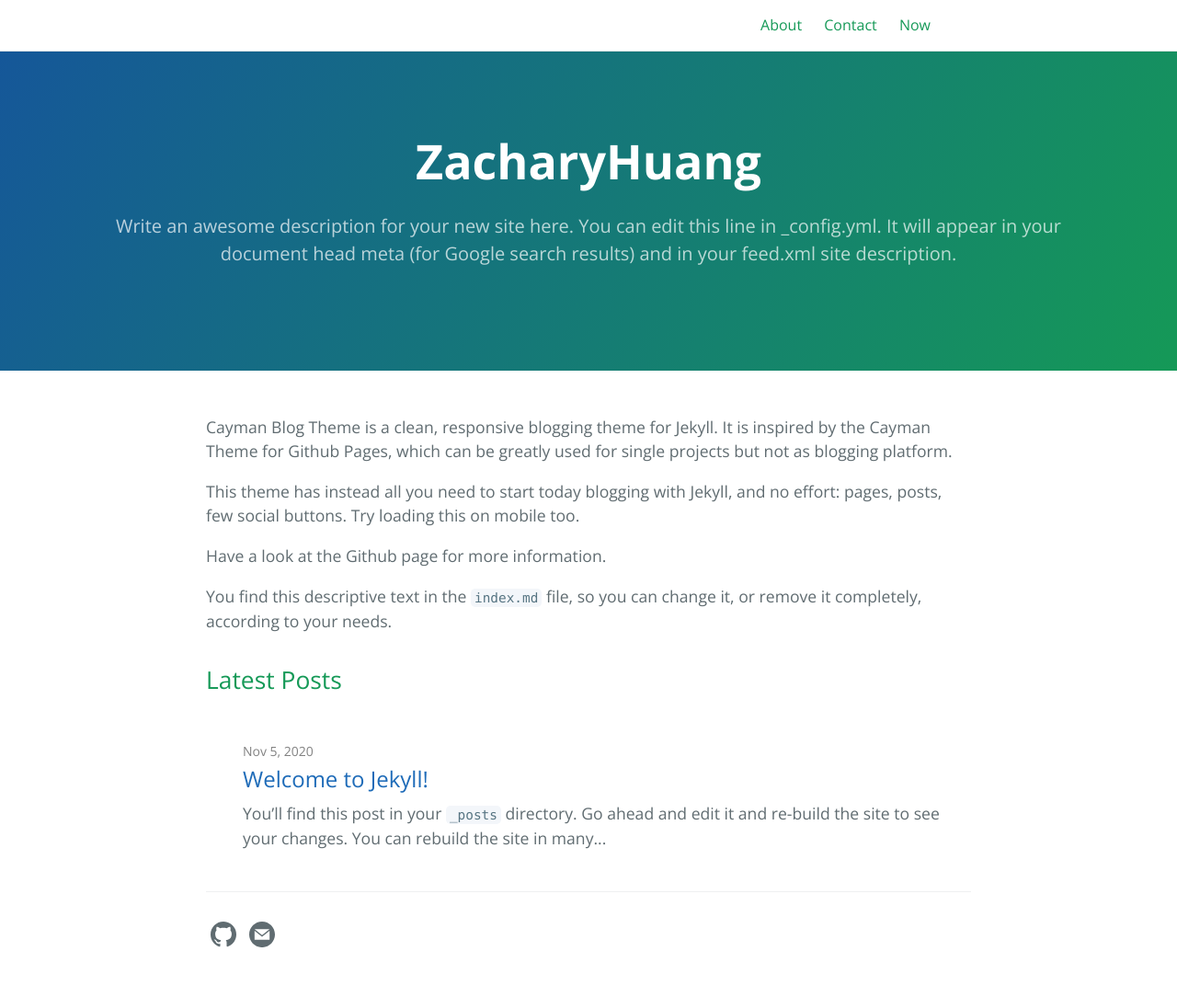
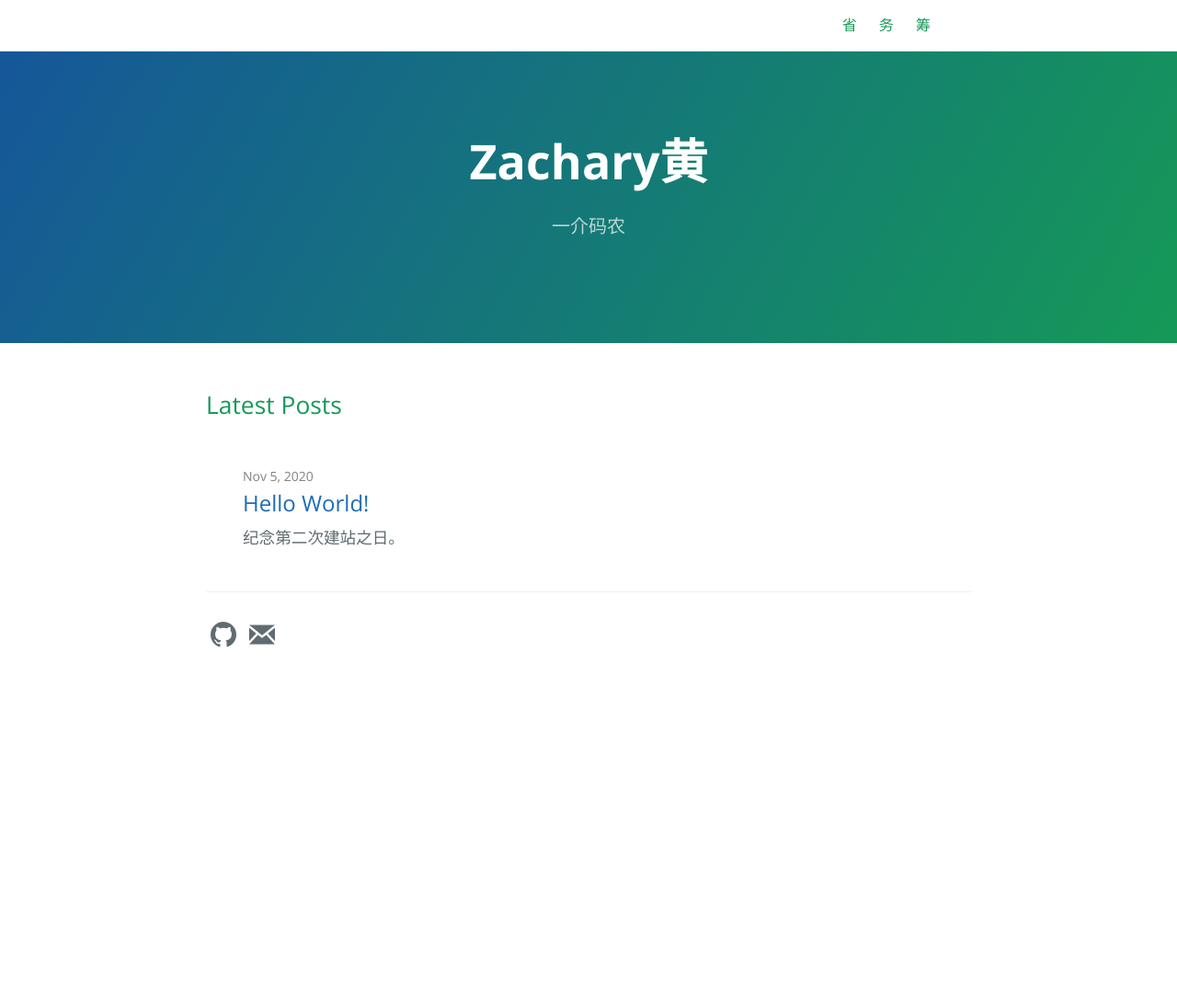
Before and after one commit to ZacharyHuang/ZacharyHuang.github.io, a Jekyll site: the page built from index.md, in a window 1280 px wide. Shown: the whole page at 92% size. Built offline with Jekyll 4.4.1, drawn with Linux system fonts in a browser that asks for light colours; after the commit the page ends 900 px from its top, so only the background shows below that.

Commit message:
2020-11-10 init pages

```diff
--- a/_config.yml
+++ b/_config.yml
@@ -18,12 +18,10 @@
 # You can create any custom variable you would like, and they will be accessible
 # in the templates via {{ site.myvariable }}.
 
-title: ZacharyHuang
+title: Zachary黄
 email: 244502111@qq.com
 description: >- # this means to ignore newlines until "baseurl:"
-  Write an awesome description for your new site here. You can edit this
-  line in _config.yml. It will appear in your document head meta (for
-  Google search results) and in your feed.xml site description.
+  一介码农
 baseurl: "" # the subpath of your site, e.g. /blog
 url: "" # the base hostname & protocol for your site, e.g. http://example.com
 # twitter_username: jekyllrb
--- a/_layouts/default.html
+++ b/_layouts/default.html
@@ -67,13 +67,6 @@
         <section class="page-header">
             <h1 class="project-name">{{ page-title }}</h1>
             <h2 class="project-tagline">{{ page-tagline }}</h2>
-            {% if page.layout == 'home' and site.github.is_project_page %}
-            <a href="{{ site.github.repository_url }}" class="btn">View on GitHub</a>
-            {% if site.show_downloads %}
-            <a href="{{ site.github.zip_url }}" class="btn">Download .zip</a>
-            <a href="{{ site.github.tar_url }}" class="btn">Download .tar.gz</a>
-            {% endif %}
-            {% endif %}
             <!-- Post tagline -->
             {% if page.layout == 'post' %}
             <h2 class="project-date">
@@ -101,6 +94,13 @@
                 <span class="my-span-icon">
                     <a href="{{ site.github.owner_url }}" aria-label="{{ site.github.owner_name }}'s GitHub" title="{{ site.github.owner_name }}'s GitHub">
                         <svg class="my-svg-icon" xmlns="http://www.w3.org/2000/svg" width="24" height="24" viewBox="0 0 24 24"><path d="M12 0c-6.626 0-12 5.373-12 12 0 5.302 3.438 9.8 8.207 11.387.599.111.793-.261.793-.577v-2.234c-3.338.726-4.033-1.416-4.033-1.416-.546-1.387-1.333-1.756-1.333-1.756-1.089-.745.083-.729.083-.729 1.205.084 1.839 1.237 1.839 1.237 1.07 1.834 2.807 1.304 3.492.997.107-.775.418-1.305.762-1.604-2.665-.305-5.467-1.334-5.467-5.931 0-1.311.469-2.381 1.236-3.221-.124-.303-.535-1.524.117-3.176 0 0 1.008-.322 3.301 1.23.957-.266 1.983-.399 3.003-.404 1.02.005 2.047.138 3.006.404 2.291-1.552 3.297-1.23 3.297-1.23.653 1.653.242 2.874.118 3.176.77.84 1.235 1.911 1.235 3.221 0 4.609-2.807 5.624-5.479 5.921.43.372.823 1.102.823 2.222v3.293c0 .319.192.694.801.576 4.765-1.589 8.199-6.086 8.199-11.386 0-6.627-5.373-12-12-12z"/></svg>
+                    </a>
+                </span>
+
+                <!-- Github icon -->
+                <span class="my-span-icon">
+                    <a href="mailto:{{ site.email }}" aria-label="{{ site.title }}'s Email" title="{{ site.title }}'s Email">
+                        <svg class="my-svg-icon" xmlns="http://www.w3.org/2000/svg" width="24" height="24" viewBox="0 0 24 24"><path d="M12 12.713l-11.985-9.713h23.971l-11.986 9.713zm-5.425-1.822l-6.575-5.329v12.501l6.575-7.172zm10.85 0l6.575 7.172v-12.501l-6.575 5.329zm-1.557 1.261l-3.868 3.135-3.868-3.135-8.11 8.848h23.956l-8.11-8.848z"/></svg>
                     </a>
                 </span>
 
--- /dev/null
+++ b/_posts/2020-11-05-hello-world.markdown
@@ -0,0 +1,7 @@
+---
+layout: post
+title:  Hello World!
+date:   2020-11-05 21:16:08 +0800
+---
+
+纪念第二次建站之日。
--- a/_posts/2020-11-05-welcome-to-jekyll.markdown
+++ /dev/null
@@ -1,29 +0,0 @@
----
-layout: post
-title:  "Welcome to Jekyll!"
-date:   2020-11-05 21:16:08 +0800
-categories: jekyll update
----
-You’ll find this post in your `_posts` directory. Go ahead and edit it and re-build the site to see your changes. You can rebuild the site in many different ways, but the most common way is to run `jekyll serve`, which launches a web server and auto-regenerates your site when a file is updated.
-
-Jekyll requires blog post files to be named according to the following format:
-
-`YEAR-MONTH-DAY-title.MARKUP`
-
-Where `YEAR` is a four-digit number, `MONTH` and `DAY` are both two-digit numbers, and `MARKUP` is the file extension representing the format used in the file. After that, include the necessary front matter. Take a look at the source for this post to get an idea about how it works.
-
-Jekyll also offers powerful support for code snippets:
-
-{% highlight ruby %}
-def print_hi(name)
-  puts "Hi, #{name}"
-end
-print_hi('Tom')
-#=> prints 'Hi, Tom' to STDOUT.
-{% endhighlight %}
-
-Check out the [Jekyll docs][jekyll-docs] for more info on how to get the most out of Jekyll. File all bugs/feature requests at [Jekyll’s GitHub repo][jekyll-gh]. If you have questions, you can ask them on [Jekyll Talk][jekyll-talk].
-
-[jekyll-docs]: https://jekyllrb.com/docs/home
-[jekyll-gh]:   https://github.com/jekyll/jekyll
-[jekyll-talk]: https://talk.jekyllrb.com/
--- a/about.md
+++ b/about.md
@@ -1,15 +1,8 @@
 ---
 layout: page
-title: About
-tagline: A few more words about this theme
+title: 省
+tagline: 吾日三省吾身
 permalink: /about.html
 ref: about
-order: 0
+order: 2
 ---
-
-This is the _Cayman Blog_ Jekyll theme. You can find out more info about customizing this theme, as well as basic usage documentation, and source code at: [cayman-blog](https://github.com/lorepirri/cayman-blog)
-
-You can find the source code for _Jekyll_ at [jekyll](https://github.com/jekyll/jekyll)
-
-
-[Go to the Home Page]({{ '/' | absolute_url }})
--- a/contact.md
+++ /dev/null
@@ -1,11 +0,0 @@
----
-layout: page
-title: Contact
-tagline: Create a contact form and you are good to go
-ref: contact
-order: 1
----
-
-Jekyll is a great tool to create static sites but with static site, there's no backend to send your data to: that is why you need a third part service.
-
-[Go to the Home Page]({{ '/' | absolute_url }})
--- a/index.md
+++ b/index.md
@@ -7,11 +7,3 @@
 #
 layout: home
 ---
-
-Cayman Blog Theme is a clean, responsive blogging theme for Jekyll. It is inspired by the Cayman Theme for Github Pages, which can be greatly used for single projects but not as blogging platform.
-
-This theme has instead all you need to start today blogging with Jekyll, and no effort: pages, posts, few social buttons. Try loading this on mobile too.
-
-Have a look at the Github page for more information.
-
-You find this descriptive text in the `index.md` file, so you can change it, or remove it completely, according to your needs.
--- a/now.md
+++ b/now.md
@@ -1,12 +1,8 @@
 ---
 layout: page
-title: Now
-tagline: What I'm doing now
+title: 务
+tagline: 明日何其多，万事成蹉跎
 permalink: /now.html
 ref: now
-order: 2
+order: 3
 ---
-
-This is a [now page](https://nownownow.com/about), and it was inspired by [the /now movement](https://sivers.org/nowff). If you have your own site, [you should make one](https://nownownow.com/about), too.
-
-[Go to the Home Page]({{ '/' | absolute_url }})
```
Also changed, not shown: todo.md (added, +19 -0 lines), README.md.
